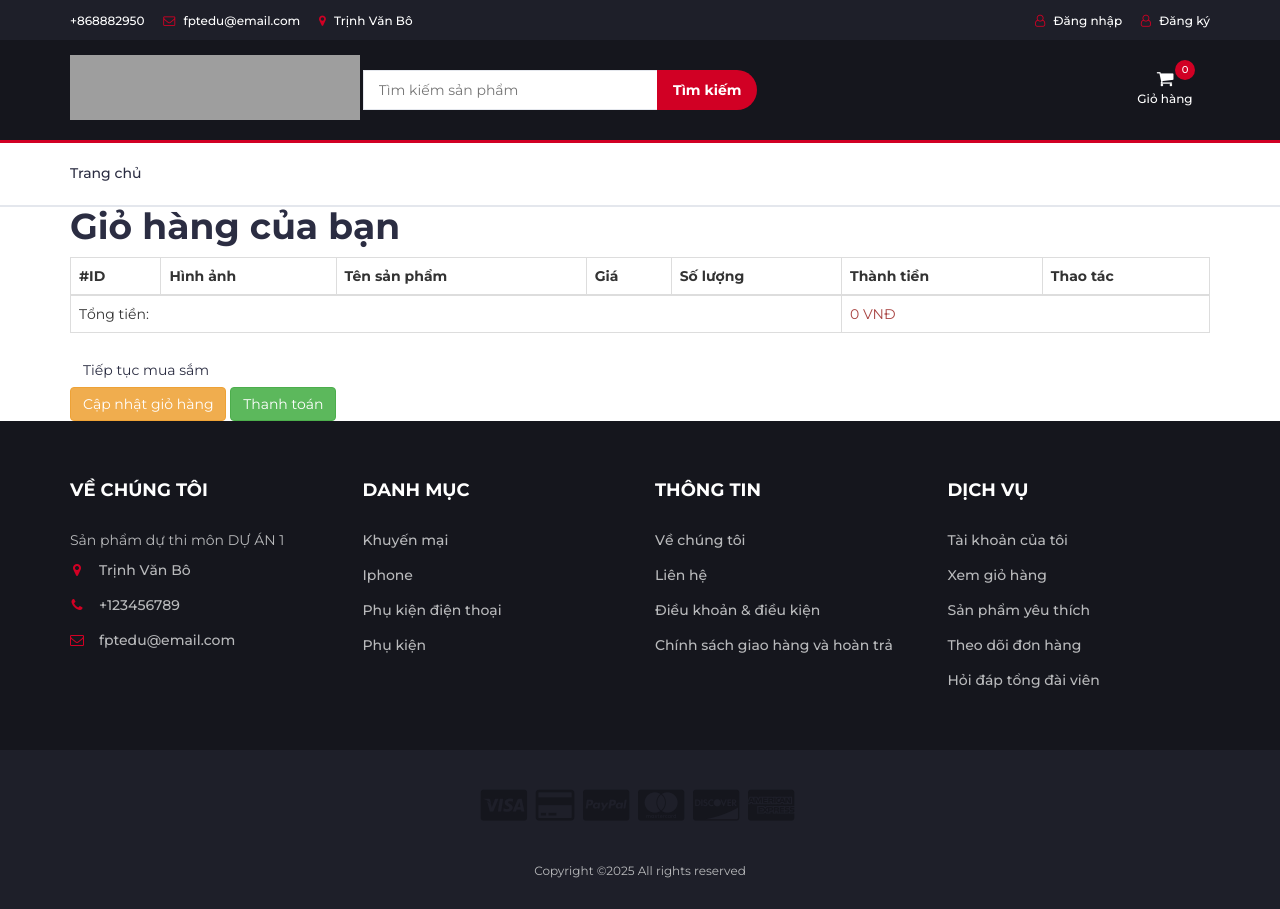
After one commit to vhgdev/DUAN1, a PHP site: page /DUAN1/views/clients/carts/cart.php in a window 1280 px wide. The commit adds this page. Run offline with PHP 8.4, Linux system fonts and the light colour scheme; the template is opened without the code that fills it, so the values that code supplies are empty; some libraries are stand-ins or nearby versions; grey boxes are pictures that could not be loaded.

Commit message:
giỏ hàng

```diff
--- a/controllers/CartController.php
+++ b/controllers/CartController.php
@@ -69,6 +69,8 @@ class CartController
 
             return view('clients.carts.cart', compact('carts', 'categories', 'totalPrice'));
         }
+
+
 
     // Xóa sản phẩm trong giỏ hàng
     public function deleteProductInCart()
--- /dev/null
+++ b/views/clients/carts/cart.php
@@ -0,0 +1,69 @@
+<?php include_once ROOT_DIR . "views/clients/header.php" ?>
+
+<div class="container mt-5">
+    <h1 class="mb-4">Giỏ hàng của bạn</h1>
+    <form action="<?= ROOT_URL_ . '?ctl=update_cart'?>" method="POST">
+        <div class="table-responsive">
+            <table class="table table-bordered table-striped align-middle">
+                <thead class="table-primary">
+                    <tr>
+                        <th scope="col">#ID</th>
+                        <th scope="col">Hình ảnh</th>
+                        <th scope="col">Tên sản phẩm</th>
+                        <th scope="col">Giá</th>
+                        <th scope="col">Số lượng</th>
+                        <th scope="col">Thành tiền</th>
+                        <th scope="col">Thao tác</th>
+                    </tr>
+                </thead>
+                <tbody>
+                    <!-- Dòng sản phẩm 1 -->
+                    <?php foreach ($carts as $id => $cart) : ?>
+                        <tr>
+                            <th scope="row"><?= $id ?></th>
+                            <td>
+                                <img src="<?= $cart['image'] ?>" alt="<?= $cart['name'] ?>" class="img-thumbnail"
+                                    style="width: 80px; height: auto;">
+                            </td>
+                            <td><?= $cart['name'] ?></td>
+                            <td><?= number_format($cart['price']) ?> VNĐ</td>
+                            <td>
+                                <input type="number" name="quantity[<?= $id ?>]" class="form-control" value="<?= $cart['quantity'] ?>" min="1"
+                                    style="width: 80px;">
+                            </td>
+                            <td><?= number_format($cart['price'] * $cart['quantity']) ?> VNĐ</td>
+                            <td>
+                                <a href="<?= ROOT_URL_ . '?ctl=delete-cart&id=' . $id ?>" class="btn btn-danger btn-sm">
+                                    <i class="bi bi-trash"></i> Xóa
+                                </a>
+                            </td>
+                        </tr>
+                    <?php endforeach ?>
+                </tbody>
+                <!-- Tổng tiền -->
+                <tfoot class="table-light">
+                    <tr>
+                        <td colspan="5" class="text-end fw-bold">Tổng tiền:</td>
+                        <td colspan="2" class="fw-bold text-danger"><?= number_format($totalPrice) ?> VNĐ</td>
+                    </tr>
+                </tfoot>
+            </table>
+        </div>
+        <!-- Nút hành động -->
+        <div class="d-flex justify-content-between mt-4">
+            <a href="shop.html" class="btn btn-secondary">
+                <i class="bi bi-arrow-left"></i> Tiếp tục mua sắm
+            </a>
+            <div>
+                <button type="submit" class="btn btn-warning">
+                    <i class="bi bi-arrow-clockwise"></i> Cập nhật giỏ hàng
+                </button>
+                <button type="button" class="btn btn-success">
+                    <i class="bi bi-credit-card"></i> Thanh toán
+                </button>
+            </div>
+        </div>
+    </form>
+</div>
+
+<?php include_once ROOT_DIR . "views/clients/footer.php" ?>
```
Also changed, not shown: index.php (+4 -4 lines), views/clients/home.php (+10 -0 lines).
